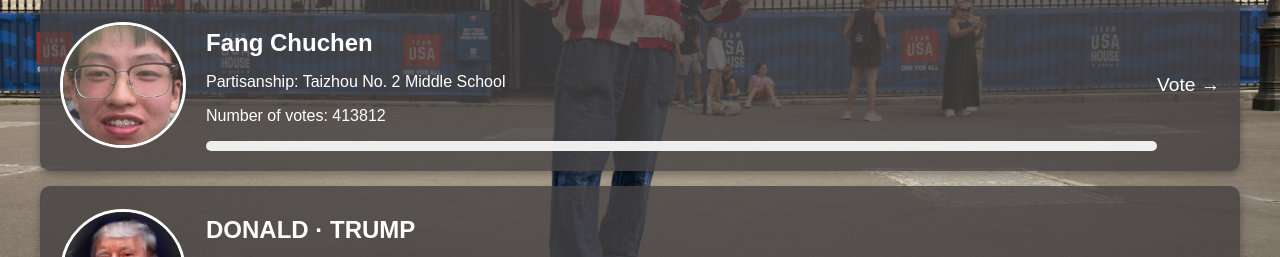
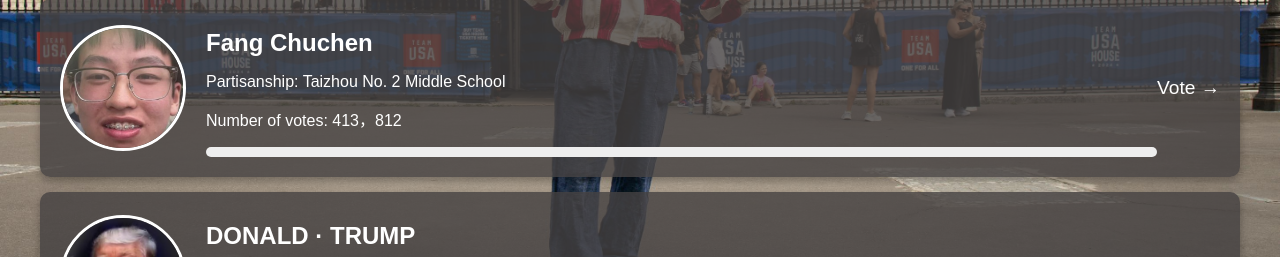
Before and after one commit to CatStack-pixe/Webtrail, a plain HTML site: page index2.html in a window 1280 px wide. Shown: the part 502-759 px from the top of the page. Drawn offline with Linux system fonts and the light colour scheme.

Commit message:
Update index2.html

```diff
--- a/index2.html
+++ b/index2.html
@@ -37,7 +37,7 @@
                     <div class="candidate-info">
                         <h3>Fang Chuchen</h3>
                         <p>Partisanship: Taizhou No. 2 Middle School</p>
-                        <p>Number of votes:  <span id="candidateVotes1">413812</span></p>
+                        <p>Number of votes:  <span id="candidateVotes1">413，812</span></p>
                         <div class="progress-bar" id="progressBar1"></div>
                     </div>
                     <span class="vote-label" data-candidate-id="1">Vote →</span>
```
